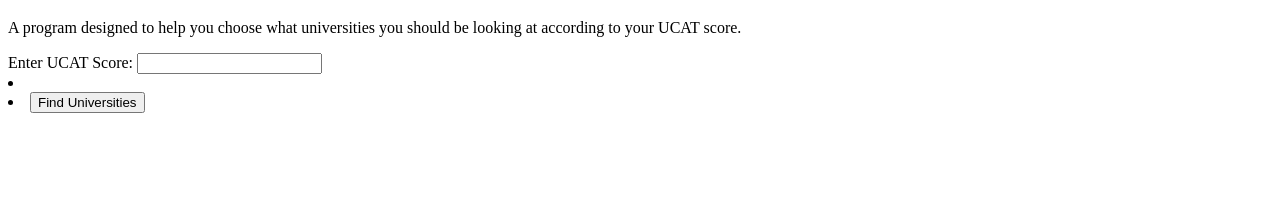
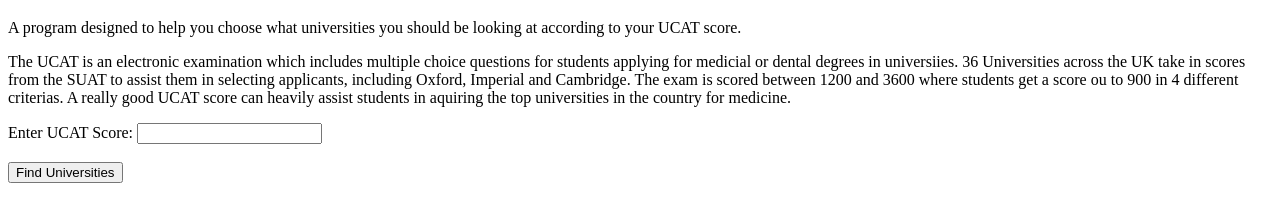
Before and after one commit to nisiennn/nisiennn.github.io, a plain HTML site: page index.html in a window 1280 px wide. Shown: the part 61-282 px from the top of the page. Drawn offline with Linux system fonts and the light colour scheme.

Commit message:
Update index.html

```diff
--- a/index.html
+++ b/index.html
@@ -4,8 +4,10 @@
 <h1>Nisien's MedMatchMaker</h1>
 <p>A program designed to help you choose what universities you should be looking at according to your UCAT score.</p>
 
+<p>The UCAT is an electronic examination which includes multiple choice questions for students applying for medicial or dental degrees in universiies. 36 Universities across the UK take in scores from the SUAT to assist them in selecting applicants, including Oxford, Imperial and Cambridge. The exam is scored between 1200 and 3600 where students get a score ou to 900 in 4 different criterias. A really good UCAT score can heavily assist students in aquiring the top universities in the country for medicine.</p>
+
 <label for="score">Enter UCAT Score:</label>
-<input type="text" id="score" name="score"><li><li>
+<input type="text" id="score" name="score"><br><br>
 <button onclick="findUniversities()">Find Universities</button>
 
 <p id="output_here"></p>
```
